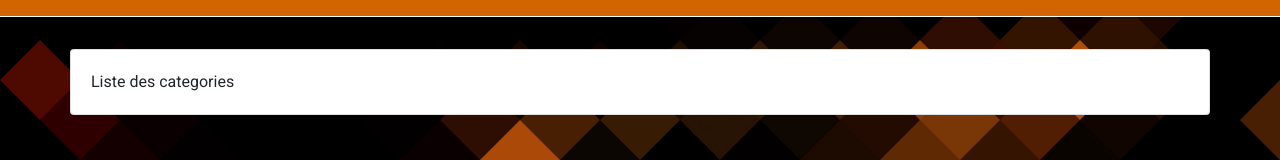
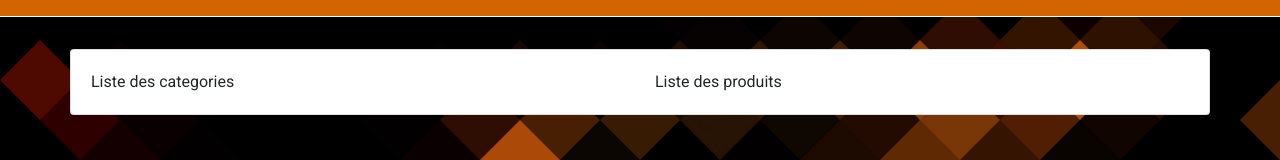
Before and after one commit to mteterel/e-commerce, a React (Create React App) app in the folder client/: page /configomatic in a window 1280 px wide. Shown: the part 160-320 px from the top of the page. Built offline with nearby package versions, Linux system fonts and the light colour scheme.

Commit message:
add productList component (configomaticView)

```diff
--- /dev/null
+++ b/client/src/components/Configomatic/ProductList.jsx
@@ -0,0 +1,11 @@
+import React from 'react';
+
+const ProductList = () => {
+    return (
+        <div>
+            Liste des produits
+        </div>
+    );
+};
+
+export default ProductList;
--- a/client/src/views/Configomatic.jsx
+++ b/client/src/views/Configomatic.jsx
@@ -1,10 +1,19 @@
 import React from 'react';
 import CategorieList from "../components/Configomatic/CategorieList";
+import ProductList from "../components/Configomatic/ProductList";
+import { Row, Col } from "react-bootstrap";
 
 const Configomatic = () => {
     return (
         <div>
-            <CategorieList />
+            <Row>
+                <Col md={6}>
+                    <CategorieList />
+                </Col>
+                <Col md={6}>
+                    <ProductList />
+                </Col>
+            </Row>
         </div>
     );
 };
```
